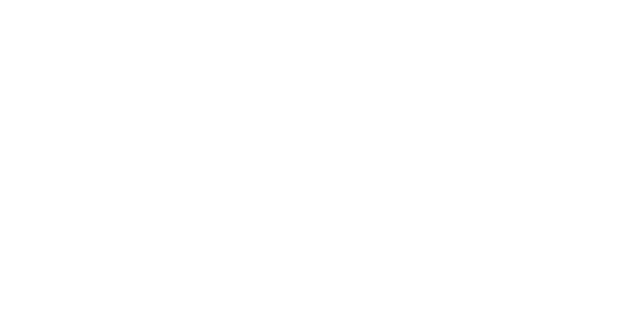
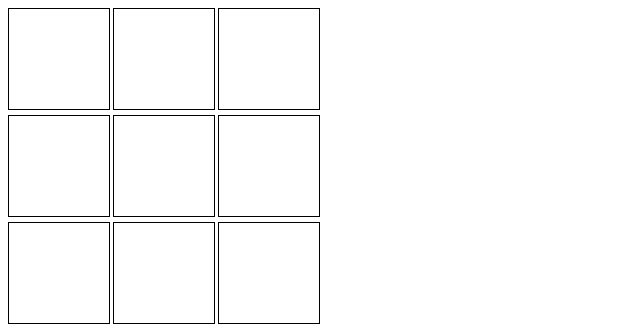
Before and after one commit to thomasthomsen16/tictactoe, a plain HTML site: page index.html in a window 1280 px wide. Shown: the whole page, without its empty margins (0-640 px from the left). Drawn offline with Linux system fonts and the light colour scheme.

Commit message:
Add grid with styling

```diff
--- a/index.html
+++ b/index.html
@@ -7,6 +7,17 @@
     <title>Tic tac toe game</title>
 </head>
 <body>
+    <div id="board">
+        <div class="cell" data-index="0"></div>
+        <div class="cell" data-index="1"></div>
+        <div class="cell" data-index="2"></div>
+        <div class="cell" data-index="3"></div>
+        <div class="cell" data-index="4"></div>
+        <div class="cell" data-index="5"></div>
+        <div class="cell" data-index="6"></div>
+        <div class="cell" data-index="7"></div>
+        <div class="cell" data-index="8"></div>
+      </div>
     <script src="main.js"></script>
 </body>
 </html>
--- a/style.css
+++ b/style.css
@@ -0,0 +1,15 @@
+#board {
+    display: grid;
+    grid-template-columns: repeat(3, 100px);
+    gap: 5px;
+  }
+  .cell {
+    width: 100px;
+    height: 100px;
+    font-size: 2rem;
+    display: flex;
+    justify-content: center;
+    align-items: center;
+    border: 1px solid #000;
+    cursor: pointer;
+  }
```
